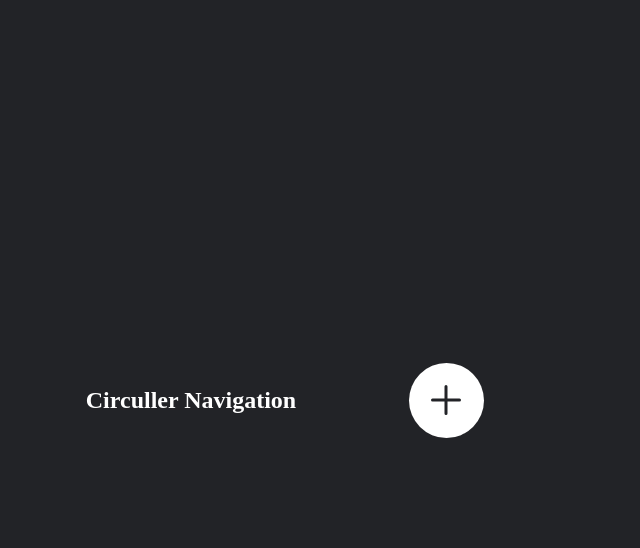
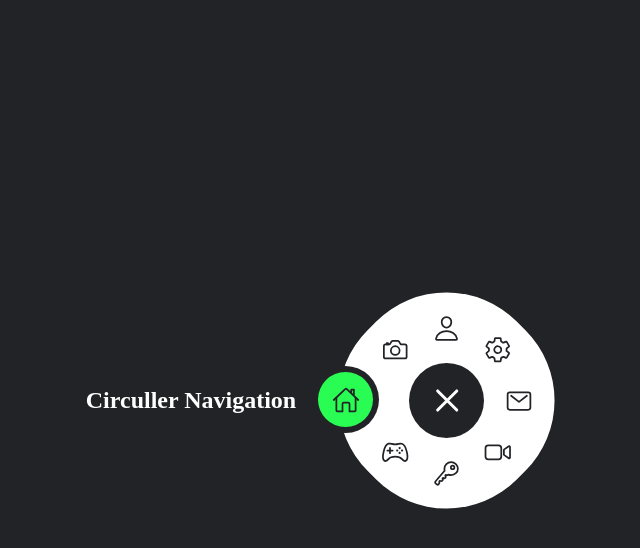
Before and after one commit to abuzafaremon/circuler-navigation, a plain HTML site: page index.html in a window 1280 px wide. Both pictures are taken after a click on the element 745 px from the left and 400 px from the top of the page. Shown: the whole page, without its empty margins (299-939 px from the left). Drawn offline with nearby package versions, Linux system fonts and the light colour scheme.

Commit message:
All done

```diff
--- a/css/style.css
+++ b/css/style.css
@@ -69,3 +69,60 @@ body{
   transform: rotate(calc(360deg / -8 * var(--i)));
   border-radius: 50%;
 }
+.menu.active li.active {
+  transform: rotate(calc(360deg / 8 * var(--i))) translateX(12px);
+}
+.indicator{
+  position: absolute;
+  left: calc(50% + 2.5px);
+  transform-origin: right;
+  width: 100px;
+  height: 1px;
+  background-color: transparent;
+  pointer-events: none;
+  transition: .5s;
+}
+.indicator::before{
+  content: '';
+  position: absolute;
+  top: -27.5px;
+  left: 72px;
+  width: 55px;
+  height: 55px;
+  background-color: #222327;
+  box-shadow: 0 0 0 6px #29fd53;
+  border-radius: 50%;
+  transition: .5s;
+  opacity: 0;
+}
+.menu.active .indicator::before{
+  opacity: 1;
+  top: -27.5px;
+  left: -27.5px;
+  background-color: #29fd53;
+  box-shadow: 0 0 0 6px #222327;
+}
+.menu li:nth-child(2).active ~ .indicator{
+  transform: translateX(-103px) rotate(0deg);
+}
+.menu li:nth-child(3).active ~ .indicator{
+  transform: translateX(-103px) rotate(45deg);
+}
+.menu li:nth-child(4).active ~ .indicator{
+  transform: translateX(-103px) rotate(90deg);
+}
+.menu li:nth-child(5).active ~ .indicator{
+  transform: translateX(-103px) rotate(135deg);
+}
+.menu li:nth-child(6).active ~ .indicator{
+  transform: translateX(-103px) rotate(180deg);
+}
+.menu li:nth-child(7).active ~ .indicator{
+  transform: translateX(-103px) rotate(225deg);
+}
+.menu li:nth-child(8).active ~ .indicator{
+  transform: translateX(-103px) rotate(270deg);
+}
+.menu li:nth-child(9).active ~ .indicator{
+  transform: translateX(-103px) rotate(315deg);
+}
--- a/js/script.js
+++ b/js/script.js
@@ -1,2 +1,13 @@
 let menuToggle = document.querySelector('.toggle');
 let menu = document.querySelector('.menu');
+menuToggle.onclick = function () {
+  menu.classList.toggle('active')
+  menuToggle.classList.toggle('active')
+}
+const list = document.querySelectorAll('li');
+function activeLink() {
+  list.forEach((item) =>
+    item.classList.remove('active'));
+  this.classList.add('active')
+}
+list.forEach(item => item.addEventListener('click', activeLink))
```
